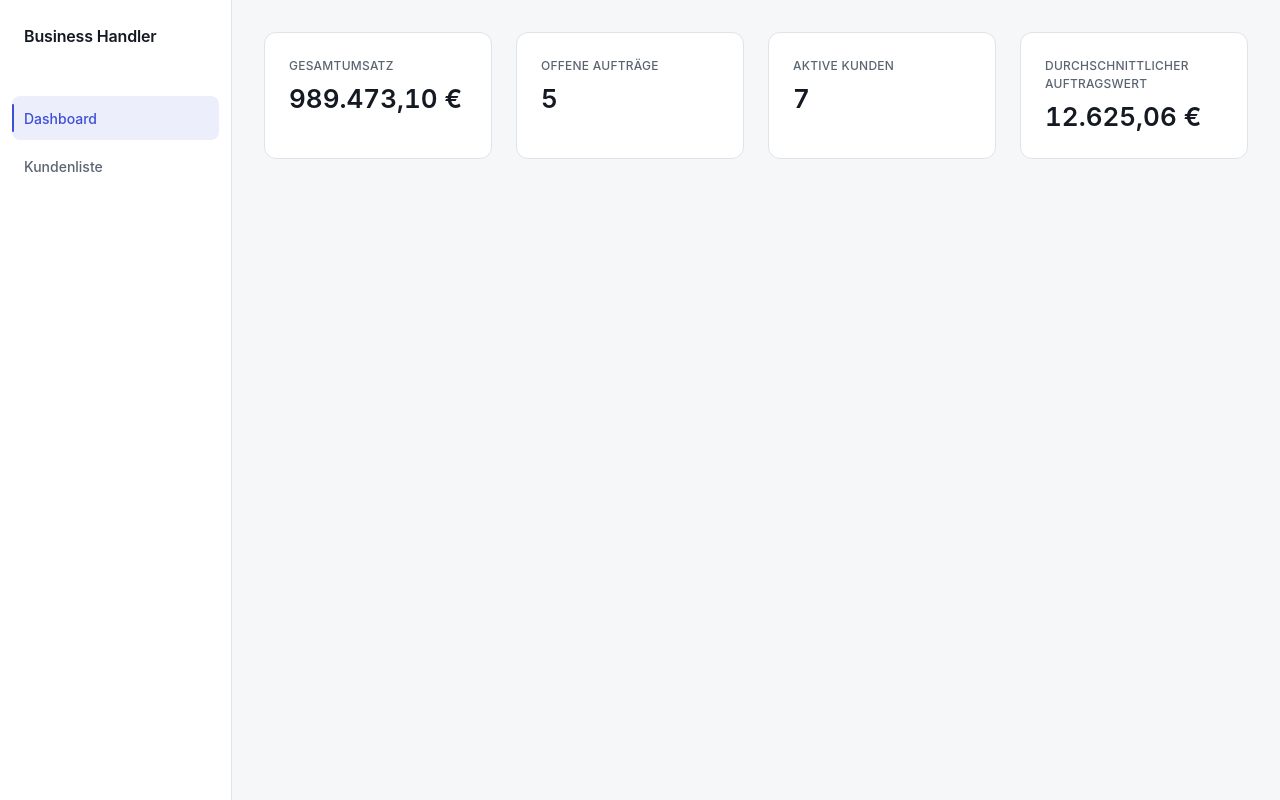
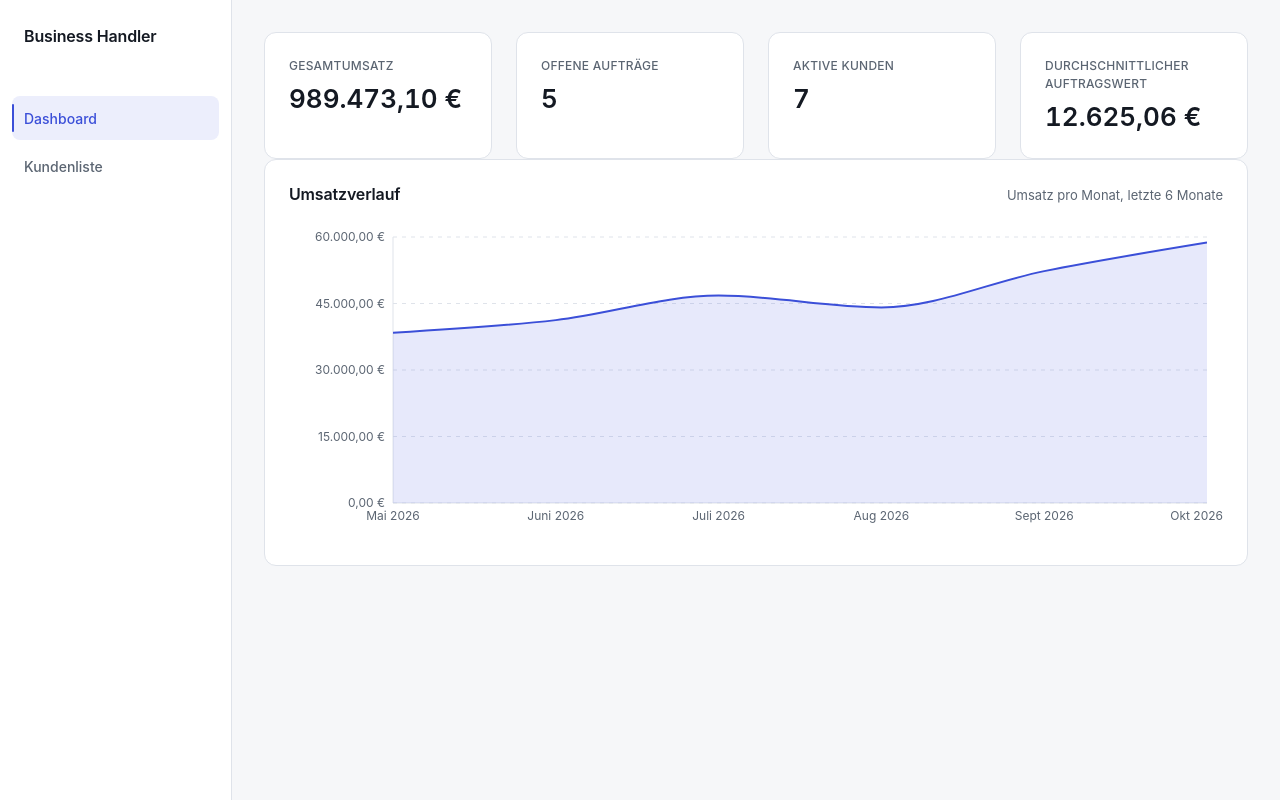
Before and after one commit to testuser12713/e2e-figma-ui-20261008-021155-886e, a React (Vite) app: page / in a window 1280 px wide. Built offline with nearby package versions, Linux system fonts and the light colour scheme.

Commit message:
Implement the dashboard revenue chart (#14)
Closes #3

Co-authored-by: office-crew <development@office-crew.dev>

```diff
--- /dev/null
+++ b/src/components/dashboard/RevenueChart.module.css
@@ -0,0 +1,65 @@
+.card {
+  background: var(--color-surface);
+  border: 1px solid var(--color-border);
+  border-radius: var(--radius-lg);
+  padding: var(--space-4);
+}
+
+.head {
+  display: flex;
+  align-items: baseline;
+  justify-content: space-between;
+  gap: var(--space-3);
+  flex-wrap: wrap;
+}
+
+.title {
+  font-size: var(--size-md);
+  font-weight: var(--heading-weight);
+  color: var(--color-fg);
+}
+
+.subtitle {
+  font-size: var(--size-sm);
+  font-weight: var(--body-weight);
+  color: var(--color-fg-muted);
+}
+
+.chartWrap {
+  position: relative;
+  width: 100%;
+  height: 320px;
+  margin-top: var(--space-3);
+}
+
+.chartWrap :global(.recharts-cartesian-grid-horizontal line) {
+  stroke: var(--color-border);
+  stroke-dasharray: 4 5;
+}
+
+.chartWrap :global(.recharts-cartesian-axis-line),
+.chartWrap :global(.recharts-cartesian-axis-tick-line) {
+  stroke: var(--color-border);
+}
+
+.chartWrap :global(.recharts-cartesian-axis-tick-value) {
+  fill: var(--color-fg-muted);
+  font-size: var(--size-xs);
+  font-family: var(--font-family);
+}
+
+.chartWrap :global(.recharts-area-area) {
+  fill: var(--color-chart-1);
+  fill-opacity: 0.12;
+}
+
+.chartWrap :global(.recharts-area-curve) {
+  stroke: var(--color-chart-1);
+  stroke-width: 2px;
+}
+
+@media (max-width: 1024px) {
+  .chartWrap {
+    height: 280px;
+  }
+}
--- a/src/components/dashboard/RevenueChart.tsx
+++ b/src/components/dashboard/RevenueChart.tsx
@@ -1,3 +1,70 @@
+import {
+  Area,
+  AreaChart,
+  CartesianGrid,
+  ResponsiveContainer,
+  Tooltip,
+  XAxis,
+  YAxis,
+} from 'recharts'
+import { revenueSeries } from '../../data/revenue'
+import { formatCurrency } from '../../lib/format'
+import styles from './RevenueChart.module.css'
+
+const monthFormatter = new Intl.DateTimeFormat('de-DE', {
+  month: 'short',
+  year: 'numeric',
+})
+
+function formatMonth(month: string): string {
+  const [year, monthIndex] = month.split('-').map(Number)
+  const date = new Date(year, monthIndex - 1, 1)
+  return monthFormatter.format(date).replace('.', '')
+}
+
 export default function RevenueChart() {
-  return null
+  return (
+    <section className={styles.card} aria-label="Umsatzverlauf">
+      <div className={styles.head}>
+        <h2 className={styles.title} id="revenue-chart-title">
+          Umsatzverlauf
+        </h2>
+        <span className={styles.subtitle}>
+          Umsatz pro Monat, letzte {revenueSeries.length} Monate
+        </span>
+      </div>
+      <div
+        className={styles.chartWrap}
+        role="img"
+        aria-labelledby="revenue-chart-title"
+      >
+        <ResponsiveContainer width="100%" height="100%">
+          <AreaChart
+            data={revenueSeries}
+            margin={{ top: 16, right: 16, bottom: 8, left: 8 }}
+            accessibilityLayer
+          >
+            <CartesianGrid vertical={false} />
+            <XAxis dataKey="month" tickFormatter={formatMonth} tickLine={false} />
+            <YAxis
+              tickFormatter={(value) => formatCurrency(Number(value))}
+              width={96}
+              tickLine={false}
+            />
+            <Tooltip
+              formatter={(value) => formatCurrency(Number(value))}
+              labelFormatter={(label) => formatMonth(String(label))}
+            />
+            <Area
+              type="monotone"
+              dataKey="revenue"
+              name="Umsatz"
+              dot={false}
+              activeDot={{ r: 4 }}
+            />
+          </AreaChart>
+        </ResponsiveContainer>
+      </div>
+    </section>
+  )
 }
```
Also changed, not shown: 1 other file (tests, documents, lock files or other folders).
